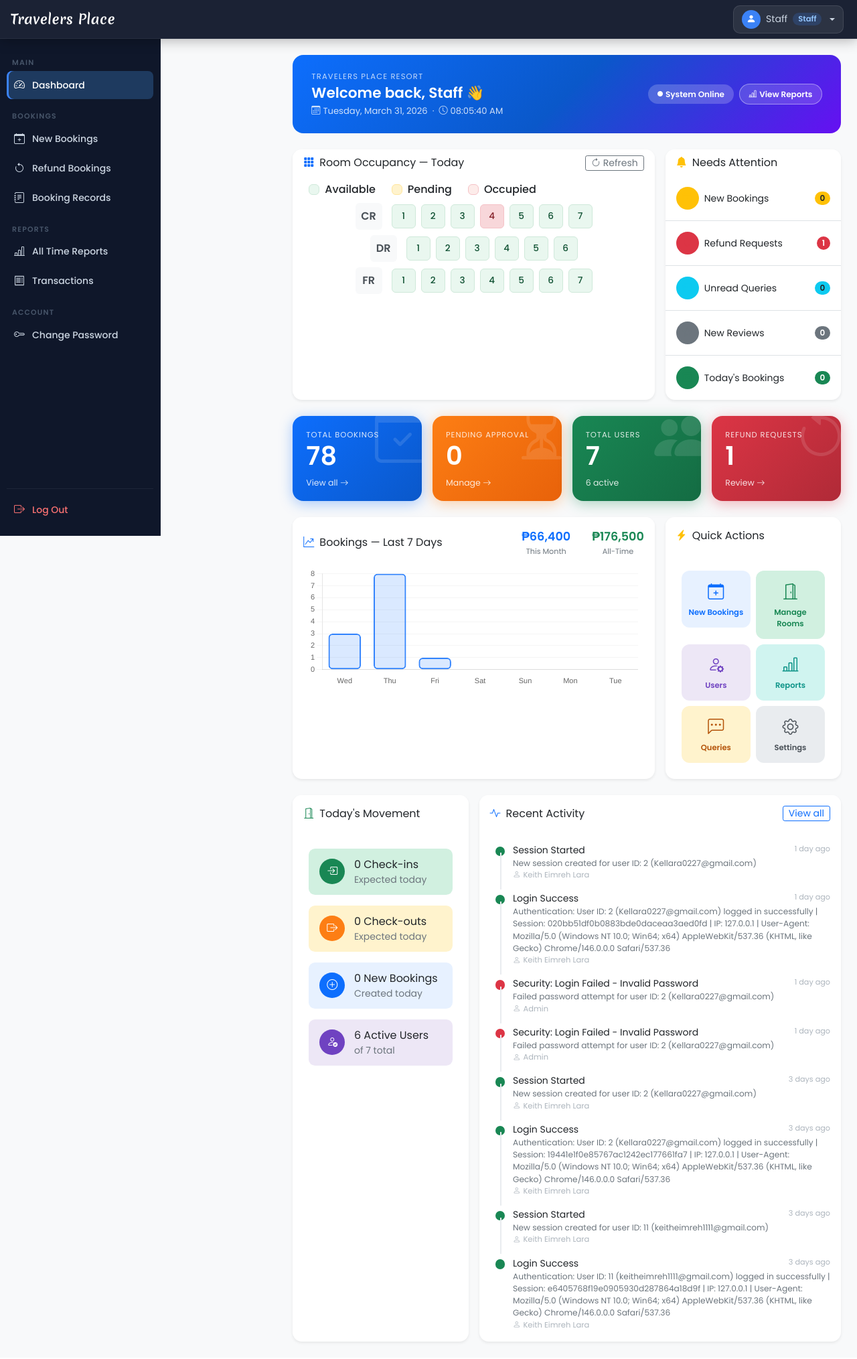
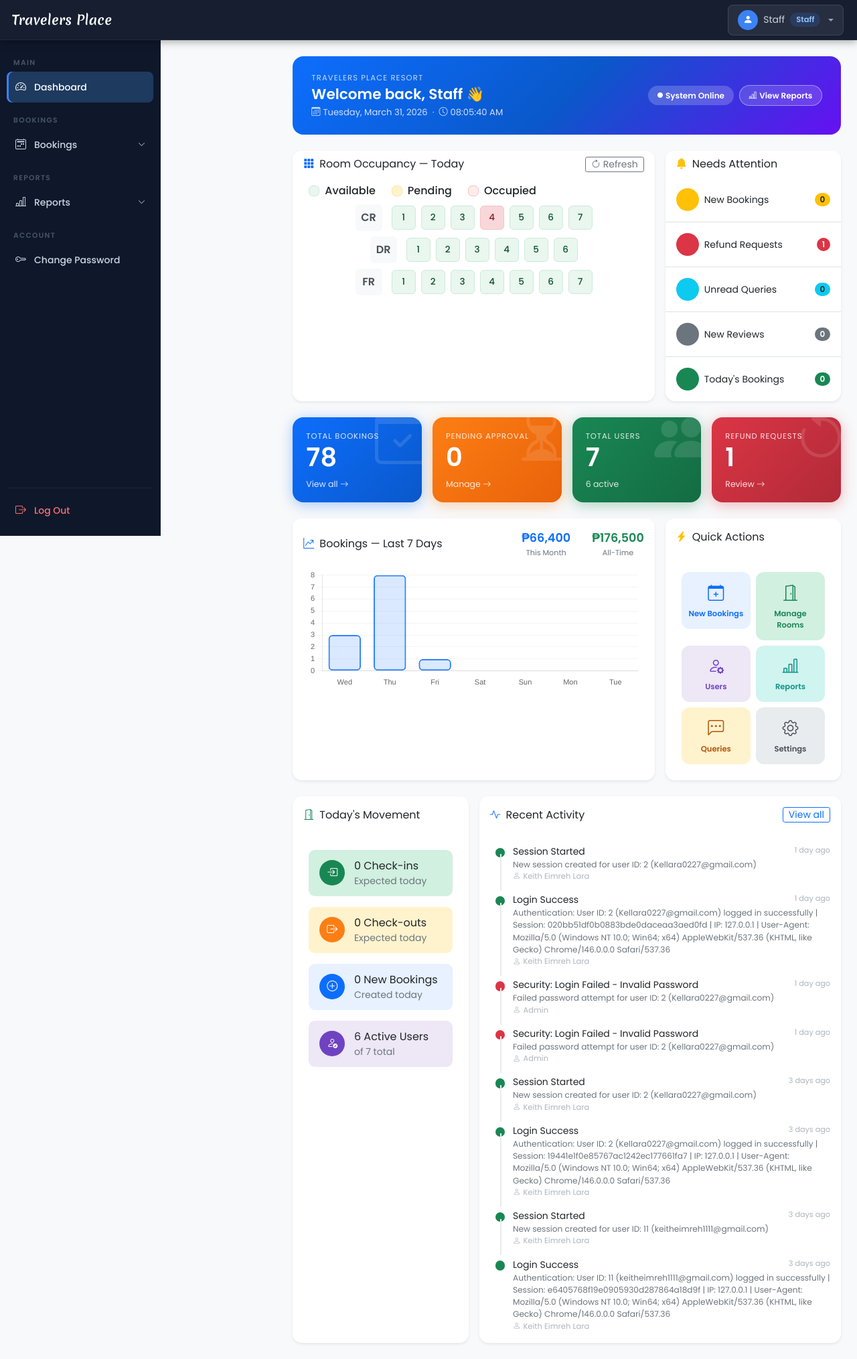
Before and after one commit to Keithlara/SE, a PHP site: page /hbwebsite/admin/dashboard.php in a window 1280 px wide. Shown: the whole page at 67% size. Before the commit the page ends 2006 px from the top, so only its background shows below. Run offline with PHP 8.4, Linux system fonts and the light colour scheme; a user stored in the database is signed in; data comes from the database, SQL or seed files in the repository; some libraries are stand-ins or nearby versions.

Commit message:
Add dropdown menus to the admin sidebar for better organization
Update admin/inc/header.php to implement collapsible sections in the sidebar for improved navigation and spacing.

Replit-Commit-Author: Agent
Replit-Commit-Session-Id: b53bce76-8a30-4517-a0f5-e768d9c9f9ca
Replit-Commit-Checkpoint-Type: full_checkpoint
Replit-Commit-Event-Id: 31da4cb6-b305-4ebc-889a-0a6700b949e2
Replit-Commit-Screenshot-Url: https://storage.googleapis.com/screenshot-production-us-central1/bcbb7438-df24-4c60-aacb-5aaebf0370b1/b53bce76-8a30-4517-a0f5-e768d9c9f9ca/l1uCfGE
Replit-Helium-Checkpoint-Created: true

```diff
--- a/admin/inc/header.php
+++ b/admin/inc/header.php
@@ -2,10 +2,21 @@
   $admin_role = $_SESSION['adminRole'] ?? 'admin';
   $admin_name = $_SESSION['adminName'] ?? 'Admin';
   $current_page = basename($_SERVER['PHP_SELF']);
+
   function is_active($pages){
     $cur = basename($_SERVER['PHP_SELF']);
     return in_array($cur, (array)$pages) ? 'active' : '';
   }
+  function group_open($pages){
+    $cur = basename($_SERVER['PHP_SELF']);
+    return in_array($cur, (array)$pages) ? 'show' : '';
+  }
+
+  $booking_pages  = ['new_bookings.php','refund_bookings.php','booking_records.php'];
+  $report_pages   = ['all_time_reports.php','transaction.php'];
+  $user_pages     = ['users.php','user_queries.php','manage_users.php','create_user.php','change_password.php'];
+  $content_pages  = ['rooms.php','features_facilities.php','extras.php','carousel.php','rate_review.php'];
+  $utility_pages  = ['archives.php','backup_restore.php','activity_logs.php','settings.php'];
 ?>
 
 <!-- TOP NAVBAR -->
@@ -36,80 +47,135 @@
 <!-- SIDEBAR -->
 <div id="dashboard-menu" class="admin-sidebar">
   <div class="sidebar-inner">
-
     <nav class="sidebar-nav">
 
-      <div class="sidebar-section-label">Main</div>
-      <a href="dashboard.php" class="sidebar-link <?php echo is_active('dashboard.php'); ?>">
+      <!-- Dashboard (standalone) -->
+      <div class="sb-section-label">Main</div>
+      <a href="dashboard.php" class="sb-link <?php echo is_active('dashboard.php'); ?>">
         <i class="bi bi-speedometer2"></i><span>Dashboard</span>
       </a>
 
-      <div class="sidebar-section-label">Bookings</div>
-      <a href="new_bookings.php" class="sidebar-link <?php echo is_active('new_bookings.php'); ?>">
+      <!-- Bookings dropdown -->
+      <div class="sb-section-label">Bookings</div>
+      <button class="sb-group-toggle <?php echo group_open($booking_pages) ? 'open' : ''; ?>"
+        data-bs-toggle="collapse" data-bs-target="#grp-bookings"
+        aria-expanded="<?php echo group_open($booking_pages) ? 'true' : 'false'; ?>">
+        <span class="sb-toggle-left"><i class="bi bi-calendar2-week"></i><span>Bookings</span></span>
+        <i class="bi bi-chevron-down sb-caret"></i>
+      </button>
+      <div class="collapse <?php echo group_open($booking_pages); ?>" id="grp-bookings">
+        <div class="sb-submenu">
+          <a href="new_bookings.php" class="sb-link sb-sub <?php echo is_active('new_bookings.php'); ?>">
             <i class="bi bi-calendar-plus"></i><span>New Bookings</span>
           </a>
-      <a href="refund_bookings.php" class="sidebar-link <?php echo is_active('refund_bookings.php'); ?>">
+          <a href="refund_bookings.php" class="sb-link sb-sub <?php echo is_active('refund_bookings.php'); ?>">
             <i class="bi bi-arrow-counterclockwise"></i><span>Refund Bookings</span>
           </a>
-      <a href="booking_records.php" class="sidebar-link <?php echo is_active('booking_records.php'); ?>">
+          <a href="booking_records.php" class="sb-link sb-sub <?php echo is_active('booking_records.php'); ?>">
             <i class="bi bi-journal-text"></i><span>Booking Records</span>
           </a>
+        </div>
+      </div>
 
-      <div class="sidebar-section-label">Reports</div>
-      <a href="all_time_reports.php" class="sidebar-link <?php echo is_active('all_time_reports.php'); ?>">
-        <i class="bi bi-bar-chart-line"></i><span>All Time Reports</span>
+      <!-- Reports dropdown -->
+      <div class="sb-section-label">Reports</div>
+      <button class="sb-group-toggle <?php echo group_open($report_pages) ? 'open' : ''; ?>"
+        data-bs-toggle="collapse" data-bs-target="#grp-reports"
+        aria-expanded="<?php echo group_open($report_pages) ? 'true' : 'false'; ?>">
+        <span class="sb-toggle-left"><i class="bi bi-bar-chart-line"></i><span>Reports</span></span>
+        <i class="bi bi-chevron-down sb-caret"></i>
+      </button>
+      <div class="collapse <?php echo group_open($report_pages); ?>" id="grp-reports">
+        <div class="sb-submenu">
+          <a href="all_time_reports.php" class="sb-link sb-sub <?php echo is_active('all_time_reports.php'); ?>">
+            <i class="bi bi-graph-up"></i><span>All Time Reports</span>
           </a>
-      <a href="transaction.php" class="sidebar-link <?php echo is_active('transaction.php'); ?>">
+          <a href="transaction.php" class="sb-link sb-sub <?php echo is_active('transaction.php'); ?>">
             <i class="bi bi-receipt"></i><span>Transactions</span>
           </a>
+        </div>
+      </div>
 
       <?php if($admin_role === 'admin'): ?>
 
-        <div class="sidebar-section-label">Users</div>
-        <a href="users.php" class="sidebar-link <?php echo is_active('users.php'); ?>">
-          <i class="bi bi-people"></i><span>User Accounts</span>
+        <!-- Users dropdown -->
+        <div class="sb-section-label">Users</div>
+        <button class="sb-group-toggle <?php echo group_open($user_pages) ? 'open' : ''; ?>"
+          data-bs-toggle="collapse" data-bs-target="#grp-users"
+          aria-expanded="<?php echo group_open($user_pages) ? 'true' : 'false'; ?>">
+          <span class="sb-toggle-left"><i class="bi bi-people"></i><span>Users</span></span>
+          <i class="bi bi-chevron-down sb-caret"></i>
+        </button>
+        <div class="collapse <?php echo group_open($user_pages); ?>" id="grp-users">
+          <div class="sb-submenu">
+            <a href="users.php" class="sb-link sb-sub <?php echo is_active('users.php'); ?>">
+              <i class="bi bi-person-lines-fill"></i><span>User Accounts</span>
             </a>
-        <a href="user_queries.php" class="sidebar-link <?php echo is_active('user_queries.php'); ?>">
+            <a href="user_queries.php" class="sb-link sb-sub <?php echo is_active('user_queries.php'); ?>">
               <i class="bi bi-chat-left-text"></i><span>User Queries</span>
             </a>
-        <a href="manage_users.php" class="sidebar-link <?php echo is_active(['manage_users.php','create_user.php','change_password.php']); ?>">
+            <a href="manage_users.php" class="sb-link sb-sub <?php echo is_active(['manage_users.php','create_user.php']); ?>">
               <i class="bi bi-shield-person"></i><span>System Users</span>
             </a>
+          </div>
+        </div>
 
-        <div class="sidebar-section-label">Content</div>
-        <a href="rooms.php" class="sidebar-link <?php echo is_active('rooms.php'); ?>">
+        <!-- Content dropdown -->
+        <div class="sb-section-label">Content</div>
+        <button class="sb-group-toggle <?php echo group_open($content_pages) ? 'open' : ''; ?>"
+          data-bs-toggle="collapse" data-bs-target="#grp-content"
+          aria-expanded="<?php echo group_open($content_pages) ? 'true' : 'false'; ?>">
+          <span class="sb-toggle-left"><i class="bi bi-grid"></i><span>Content</span></span>
+          <i class="bi bi-chevron-down sb-caret"></i>
+        </button>
+        <div class="collapse <?php echo group_open($content_pages); ?>" id="grp-content">
+          <div class="sb-submenu">
+            <a href="rooms.php" class="sb-link sb-sub <?php echo is_active('rooms.php'); ?>">
               <i class="bi bi-door-open"></i><span>Manage Rooms</span>
             </a>
-        <a href="features_facilities.php" class="sidebar-link <?php echo is_active('features_facilities.php'); ?>">
+            <a href="features_facilities.php" class="sb-link sb-sub <?php echo is_active('features_facilities.php'); ?>">
               <i class="bi bi-stars"></i><span>Features & Facilities</span>
             </a>
-        <a href="extras.php" class="sidebar-link <?php echo is_active('extras.php'); ?>">
+            <a href="extras.php" class="sb-link sb-sub <?php echo is_active('extras.php'); ?>">
               <i class="bi bi-plus-square"></i><span>Extras & Rules</span>
             </a>
-        <a href="carousel.php" class="sidebar-link <?php echo is_active('carousel.php'); ?>">
+            <a href="carousel.php" class="sb-link sb-sub <?php echo is_active('carousel.php'); ?>">
               <i class="bi bi-images"></i><span>Carousel</span>
             </a>
-        <a href="rate_review.php" class="sidebar-link <?php echo is_active('rate_review.php'); ?>">
+            <a href="rate_review.php" class="sb-link sb-sub <?php echo is_active('rate_review.php'); ?>">
               <i class="bi bi-star-half"></i><span>Ratings & Reviews</span>
             </a>
+          </div>
+        </div>
 
-        <div class="sidebar-section-label">Utilities</div>
-        <a href="archives.php" class="sidebar-link <?php echo is_active('archives.php'); ?>">
+        <!-- Utilities dropdown -->
+        <div class="sb-section-label">Utilities</div>
+        <button class="sb-group-toggle <?php echo group_open($utility_pages) ? 'open' : ''; ?>"
+          data-bs-toggle="collapse" data-bs-target="#grp-utilities"
+          aria-expanded="<?php echo group_open($utility_pages) ? 'true' : 'false'; ?>">
+          <span class="sb-toggle-left"><i class="bi bi-tools"></i><span>Utilities</span></span>
+          <i class="bi bi-chevron-down sb-caret"></i>
+        </button>
+        <div class="collapse <?php echo group_open($utility_pages); ?>" id="grp-utilities">
+          <div class="sb-submenu">
+            <a href="archives.php" class="sb-link sb-sub <?php echo is_active('archives.php'); ?>">
               <i class="bi bi-archive"></i><span>Archives</span>
             </a>
-        <a href="backup_restore.php" class="sidebar-link <?php echo is_active('backup_restore.php'); ?>">
+            <a href="backup_restore.php" class="sb-link sb-sub <?php echo is_active('backup_restore.php'); ?>">
               <i class="bi bi-hdd-rack"></i><span>Backup & Restore</span>
             </a>
-        <a href="activity_logs.php" class="sidebar-link <?php echo is_active('activity_logs.php'); ?>">
+            <a href="activity_logs.php" class="sb-link sb-sub <?php echo is_active('activity_logs.php'); ?>">
               <i class="bi bi-list-check"></i><span>Activity Logs</span>
             </a>
-        <a href="settings.php" class="sidebar-link <?php echo is_active('settings.php'); ?>">
+            <a href="settings.php" class="sb-link sb-sub <?php echo is_active('settings.php'); ?>">
               <i class="bi bi-gear"></i><span>Settings</span>
             </a>
+          </div>
+        </div>
 
       <?php else: ?>
-        <div class="sidebar-section-label">Account</div>
-        <a href="change_password.php" class="sidebar-link <?php echo is_active('change_password.php'); ?>">
+        <div class="sb-section-label">Account</div>
+        <a href="change_password.php" class="sb-link <?php echo is_active('change_password.php'); ?>">
           <i class="bi bi-key"></i><span>Change Password</span>
         </a>
       <?php endif; ?>
@@ -117,15 +183,14 @@
     </nav>
 
     <div class="sidebar-footer">
-      <a href="logout.php" id="admin-logout" class="sidebar-link sidebar-logout">
+      <a href="logout.php" id="admin-logout" class="sb-link sidebar-logout">
         <i class="bi bi-box-arrow-right"></i><span>Log Out</span>
       </a>
     </div>
-
   </div>
 </div>
 
-<!-- Overlay for mobile -->
+<!-- Mobile overlay -->
 <div class="sidebar-overlay" id="sidebarOverlay"></div>
 
 <style>
@@ -136,13 +201,11 @@
     --sidebar-text: #cbd5e1;
     --sidebar-text-active: #fff;
     --sidebar-label: #475569;
-    --navbar-bg: rgba(15,23,42,0.95);
+    --navbar-bg: rgba(15,23,42,0.97);
     --sidebar-width: 240px;
-    --navbar-height: 58px;
+    --navbar-height: 60px;
     --accent: #3b82f6;
   }
-
-  * { transition: background 0.18s ease, color 0.18s ease; }
 
   body {
     background: #f1f5f9 !important;
@@ -156,57 +219,53 @@
     top: 0; left: 0; right: 0;
     height: var(--navbar-height);
     background: var(--navbar-bg);
-    backdrop-filter: blur(12px);
-    -webkit-backdrop-filter: blur(12px);
-    border-bottom: 1px solid rgba(255,255,255,0.06);
+    backdrop-filter: blur(10px);
+    -webkit-backdrop-filter: blur(10px);
+    border-bottom: 1px solid rgba(255,255,255,0.05);
     display: flex;
     align-items: center;
     justify-content: space-between;
-    padding: 0 20px 0 12px;
+    padding: 0 20px 0 18px;
     z-index: 1050;
-    box-shadow: 0 2px 20px rgba(0,0,0,0.3);
+    box-shadow: 0 2px 12px rgba(0,0,0,0.35);
   }
   .top-navbar-left { display: flex; align-items: center; gap: 14px; }
-  .top-navbar-right { display: flex; align-items: center; gap: 10px; }
+  .top-navbar-right { display: flex; align-items: center; }
 
   .sidebar-toggle {
     background: none; border: none; color: #cbd5e1;
     font-size: 22px; line-height: 1; cursor: pointer;
-    padding: 4px 8px; border-radius: 6px;
-    display: none;
+    padding: 5px 8px; border-radius: 6px; display: none;
   }
   .sidebar-toggle:hover { background: rgba(255,255,255,0.08); color: #fff; }
 
   .brand-name {
-    color: #fff;
-    font-size: 1.25rem;
-    font-weight: 700;
-    letter-spacing: 0.5px;
-    padding-left: 4px;
+    color: #fff; font-size: 1.22rem; font-weight: 700; letter-spacing: 0.3px;
   }
 
   .profile-btn {
     display: flex; align-items: center; gap: 8px;
-    background: rgba(255,255,255,0.08);
+    background: rgba(255,255,255,0.07);
     border: 1px solid rgba(255,255,255,0.1);
-    border-radius: 10px;
-    padding: 6px 12px;
+    border-radius: 8px;
+    padding: 7px 14px;
     color: #cbd5e1;
     cursor: pointer;
-    font-size: 0.88rem;
+    font-size: 0.875rem;
+    transition: background 0.2s;
   }
-  .profile-btn:hover, .profile-btn:focus { background: rgba(255,255,255,0.14); color: #fff; outline: none; box-shadow: none; }
-  .profile-btn::after { border-color: #cbd5e1 transparent transparent; }
+  .profile-btn:hover, .profile-btn:focus { background: rgba(255,255,255,0.13); color: #fff; outline: none; box-shadow: none; }
+  .profile-btn::after { border-color: #94a3b8 transparent transparent; }
   .profile-avatar {
-    width: 28px; height: 28px; background: var(--accent);
+    width: 30px; height: 30px; background: var(--accent);
     border-radius: 50%; display: flex; align-items: center; justify-content: center;
     font-size: 14px; color: #fff; flex-shrink: 0;
   }
   .role-badge {
-    background: rgba(59,130,246,0.2);
+    background: rgba(59,130,246,0.18);
     color: #93c5fd;
     border-radius: 20px;
-    padding: 1px 8px;
+    padding: 2px 9px;
     font-size: 0.72rem;
     font-weight: 600;
   }
@@ -216,13 +275,13 @@
     border: 1px solid rgba(255,255,255,0.08) !important;
     border-radius: 12px !important;
     box-shadow: 0 10px 40px rgba(0,0,0,0.4) !important;
-    min-width: 200px;
+    min-width: 210px;
     padding: 6px !important;
   }
   .profile-dropdown .dropdown-header { color: #94a3b8; font-size: 0.78rem; }
   .profile-dropdown .dropdown-divider { border-color: rgba(255,255,255,0.08); }
   .profile-dropdown .dropdown-item {
-    color: #cbd5e1; border-radius: 8px; font-size: 0.88rem; padding: 8px 12px;
+    color: #cbd5e1; border-radius: 8px; font-size: 0.875rem; padding: 9px 12px;
   }
   .profile-dropdown .dropdown-item:hover { background: rgba(255,255,255,0.08); color: #fff; }
   .profile-dropdown .dropdown-item.text-danger { color: #f87171 !important; }
@@ -231,76 +290,107 @@
   /* ── SIDEBAR ── */
   .admin-sidebar {
     position: fixed;
-    top: var(--navbar-height);
-    left: 0;
-    bottom: 0;
+    top: var(--navbar-height); left: 0; bottom: 0;
     width: var(--sidebar-width);
     background: var(--sidebar-bg);
-    overflow-y: auto;
-    overflow-x: hidden;
+    overflow-y: auto; overflow-x: hidden;
     z-index: 1040;
-    display: flex;
-    flex-direction: column;
+    display: flex; flex-direction: column;
     border-right: 1px solid rgba(255,255,255,0.04);
     scrollbar-width: thin;
-    scrollbar-color: rgba(255,255,255,0.1) transparent;
+    scrollbar-color: rgba(255,255,255,0.08) transparent;
   }
-  .admin-sidebar::-webkit-scrollbar { width: 4px; }
-  .admin-sidebar::-webkit-scrollbar-track { background: transparent; }
+  .admin-sidebar::-webkit-scrollbar { width: 3px; }
   .admin-sidebar::-webkit-scrollbar-thumb { background: rgba(255,255,255,0.1); border-radius: 2px; }
 
-  .sidebar-inner { display: flex; flex-direction: column; height: 100%; padding: 12px 10px 0; }
+  .sidebar-inner { display: flex; flex-direction: column; height: 100%; padding: 8px 10px 0; }
   .sidebar-nav { flex: 1; }
 
-  .sidebar-section-label {
+  /* Section labels */
+  .sb-section-label {
     color: var(--sidebar-label);
-    font-size: 0.68rem;
+    font-size: 0.67rem;
     font-weight: 700;
-    letter-spacing: 1.2px;
+    letter-spacing: 1.3px;
     text-transform: uppercase;
-    padding: 16px 8px 4px;
+    padding: 18px 10px 5px;
   }
 
-  .sidebar-link {
+  /* Shared link base */
+  .sb-link {
     display: flex;
     align-items: center;
-    gap: 10px;
+    gap: 11px;
     color: var(--sidebar-text);
     text-decoration: none;
-    padding: 9px 10px;
+    padding: 11px 12px;
     border-radius: 8px;
     font-size: 0.875rem;
     font-weight: 500;
-    margin-bottom: 2px;
+    margin-bottom: 1px;
     white-space: nowrap;
     overflow: hidden;
+    transition: background 0.18s, color 0.18s;
   }
-  .sidebar-link i { font-size: 16px; flex-shrink: 0; width: 18px; text-align: center; }
-  .sidebar-link:hover { background: var(--sidebar-hover); color: #fff; }
-  .sidebar-link.active {
+  .sb-link i { font-size: 16px; flex-shrink: 0; width: 18px; text-align: center; }
+  .sb-link:hover { background: var(--sidebar-hover); color: #fff; }
+  .sb-link.active {
     background: var(--sidebar-active);
-    color: var(--sidebar-text-active);
+    color: #fff;
     box-shadow: inset 3px 0 0 var(--accent);
   }
 
+  /* Sub-links (inside dropdowns) — slightly indented */
+  .sb-submenu { padding-left: 6px; }
+  .sb-link.sb-sub { padding: 10px 12px 10px 14px; font-size: 0.85rem; }
+
+  /* Group toggle button */
+  .sb-group-toggle {
+    display: flex;
+    align-items: center;
+    justify-content: space-between;
+    width: 100%;
+    background: none;
+    border: none;
+    color: var(--sidebar-text);
+    padding: 11px 12px;
+    border-radius: 8px;
+    font-size: 0.875rem;
+    font-weight: 500;
+    cursor: pointer;
+    margin-bottom: 1px;
+    transition: background 0.18s, color 0.18s;
+  }
+  .sb-toggle-left { display: flex; align-items: center; gap: 11px; }
+  .sb-toggle-left i { font-size: 16px; width: 18px; text-align: center; }
+  .sb-group-toggle:hover { background: var(--sidebar-hover); color: #fff; }
+  .sb-group-toggle.open { color: #fff; }
+
+  /* Caret rotation */
+  .sb-caret {
+    font-size: 11px;
+    transition: transform 0.25s ease;
+  }
+  .sb-group-toggle[aria-expanded="true"] .sb-caret,
+  .sb-group-toggle.open .sb-caret { transform: rotate(180deg); }
+
+  /* Sidebar footer */
   .sidebar-footer {
-    padding: 10px 0 16px;
+    padding: 10px 0 14px;
     border-top: 1px solid rgba(255,255,255,0.06);
-    margin-top: 8px;
+    margin-top: 10px;
   }
   .sidebar-logout { color: #f87171 !important; }
-  .sidebar-logout:hover { background: rgba(248,113,113,0.1) !important; }
+  .sidebar-logout:hover { background: rgba(248,113,113,0.08) !important; }
 
-  /* Overlay */
+  /* Mobile overlay */
   .sidebar-overlay {
-    display: none;
-    position: fixed; inset: 0;
-    background: rgba(0,0,0,0.5);
-    z-index: 1035;
+    display: none; position: fixed; inset: 0;
+    background: rgba(0,0,0,0.5); z-index: 1035;
     backdrop-filter: blur(2px);
   }
 
-  /* ── MAIN CONTENT AREA CARDS ── */
+  /* ── MAIN CONTENT CARDS ── */
   #main-content .card {
     background: #fff;
     border: none !important;
@@ -308,44 +398,28 @@
     box-shadow: 0 2px 16px rgba(0,0,0,0.07);
   }
   #main-content .card-body { padding: 1.5rem; }
+  #main-content h3 { font-size: 1.2rem; font-weight: 700; color: #0f172a; }
 
-  #main-content h3 {
-    font-size: 1.2rem;
-    font-weight: 700;
-    color: #0f172a;
-  }
-
-  /* Buttons */
   .btn-primary { background: #3b82f6; border: none; border-radius: 8px; }
   .btn-primary:hover { background: #2563eb; }
   .btn-danger { border-radius: 8px; }
   .btn-dark { background: #0f172a; border-color: #0f172a; border-radius: 8px; }
   .btn-dark:hover { background: #1e293b; border-color: #1e293b; }
 
-  /* Tables */
   #main-content .table { color: #374151; }
   #main-content .table thead { background: #0f172a; color: #fff; }
   #main-content .table tbody tr:hover { background: rgba(59,130,246,0.04); }
 
-  /* Nav tabs override */
   .nav-tabs .nav-link {
-    border-radius: 20px !important;
-    margin-right: 6px;
-    color: #64748b;
-    border: none !important;
-    padding: 7px 18px;
-    font-size: 0.875rem;
-    font-weight: 500;
+    border-radius: 20px !important; margin-right: 6px;
+    color: #64748b; border: none !important;
+    padding: 7px 18px; font-size: 0.875rem; font-weight: 500;
   }
   .nav-tabs .nav-link:hover { background: #e2e8f0; color: #0f172a; }
-  .nav-tabs .nav-link.active {
-    background: #3b82f6 !important;
-    color: #fff !important;
-    border: none !important;
-  }
+  .nav-tabs .nav-link.active { background: #3b82f6 !important; color: #fff !important; border: none !important; }
   .nav-tabs { border-bottom: 1px solid #e2e8f0 !important; padding-bottom: 10px; margin-bottom: 20px !important; }
 
-  /* RESPONSIVE */
+  /* ── RESPONSIVE ── */
   @media (max-width: 991px) {
     body { padding-left: 0 !important; }
     .sidebar-toggle { display: flex !important; align-items: center; justify-content: center; }
@@ -357,7 +431,7 @@
 
 <script>
   (function(){
-    const toggle = document.getElementById('sidebarToggle');
+    const toggle  = document.getElementById('sidebarToggle');
     const sidebar = document.getElementById('dashboard-menu');
     const overlay = document.getElementById('sidebarOverlay');
     if(!toggle || !sidebar) return;
@@ -369,5 +443,14 @@
       sidebar.classList.contains('open') ? closeSidebar() : openSidebar();
     });
     overlay.addEventListener('click', closeSidebar);
+
+    // Sync caret state with Bootstrap collapse events
+    document.querySelectorAll('.sb-group-toggle').forEach(function(btn){
+      var targetId = btn.getAttribute('data-bs-target');
+      var target = document.querySelector(targetId);
+      if(!target) return;
+      target.addEventListener('show.bs.collapse', function(){ btn.setAttribute('aria-expanded','true'); });
+      target.addEventListener('hide.bs.collapse', function(){ btn.setAttribute('aria-expanded','false'); });
+    });
   })();
 </script>
```
Also changed, not shown: attached_assets/image_1774857448062.png (added), attached_assets/image_1774857576822.png (added), 15 other files. Lines whose indentation alone changed are shown as unchanged.
